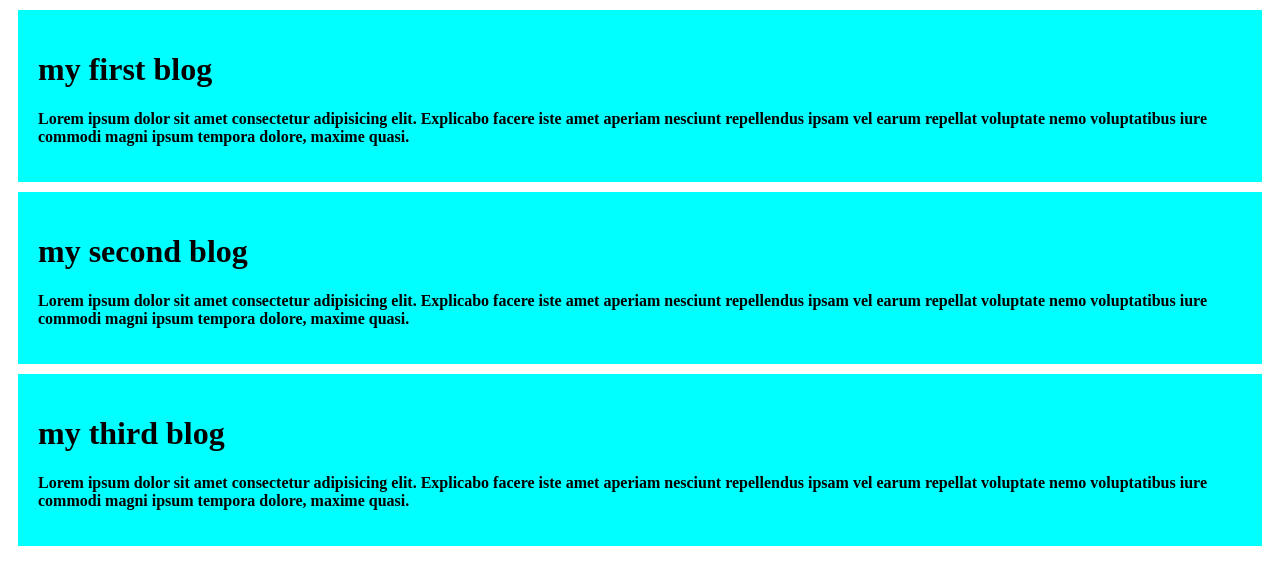
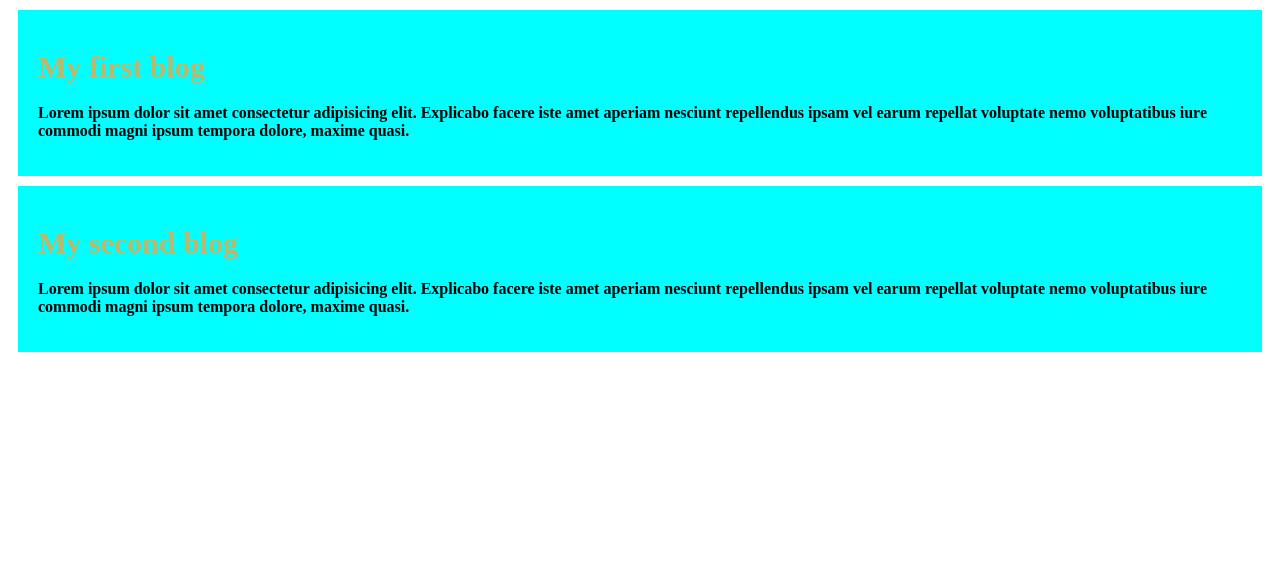
Before and after one commit to piona8621/my-first-website, a plain HTML site: page index.html in a window 1280 px wide. Drawn offline with Linux system fonts and the light colour scheme.

Commit message:
y first blog

```diff
--- a/hellod/style.css
+++ b/hellod/style.css
@@ -1,3 +1,8 @@
+h1{
+  font-size:30px;
+  color: darkkhaki;
+}
+
 div{
   background-color: aqua;
   padding: 20px;
--- a/website.html
+++ b/index.html
@@ -7,17 +7,17 @@
   <link rel="stylesheet" href="hellod/style.css">
 </head>
 <body>
-  <div>
-    <h1>my first blog</h1>
-    <p>Lorem ipsum dolor sit amet consectetur adipisicing elit. Explicabo facere iste amet aperiam nesciunt repellendus ipsam vel earum repellat voluptate nemo voluptatibus iure commodi magni ipsum tempora dolore, maxime quasi.</p>
-  </div>
-  <div>
-    <h1>my second blog</h1>
+  <div class="div">
+
+    <h1>My first blog</h1>
     <p>Lorem ipsum dolor sit amet consectetur adipisicing elit. Explicabo facere iste amet aperiam nesciunt repellendus ipsam vel earum repellat voluptate nemo voluptatibus iure commodi magni ipsum tempora dolore, maxime quasi.</p>
   </div>
 
-</body><div>
-    <h1>my third blog</h1>
+  <div>
+    <h1>My second blog</h1>
+
     <p>Lorem ipsum dolor sit amet consectetur adipisicing elit. Explicabo facere iste amet aperiam nesciunt repellendus ipsam vel earum repellat voluptate nemo voluptatibus iure commodi magni ipsum tempora dolore, maxime quasi.</p>
   </div>
+
+</body>
 </html>
```
